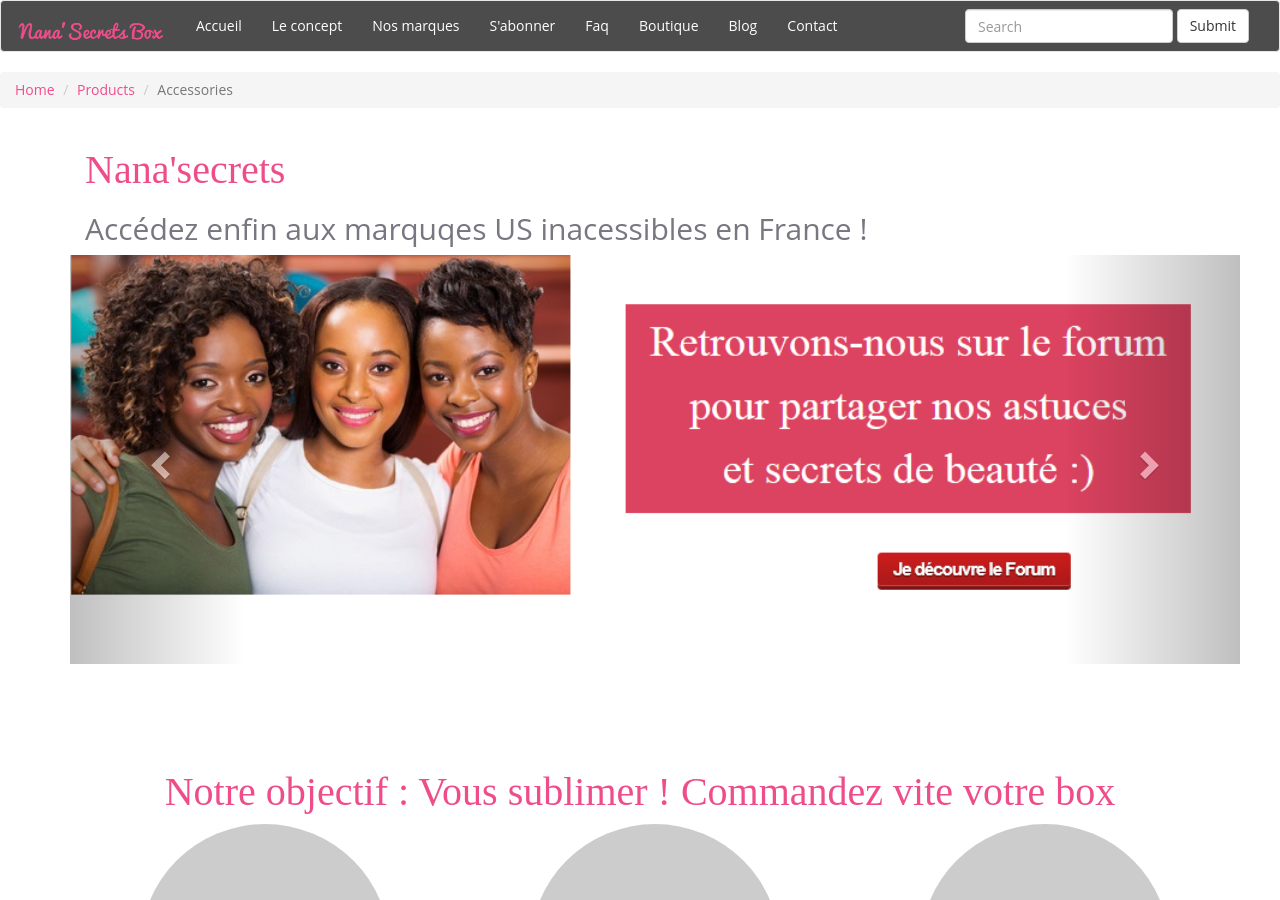
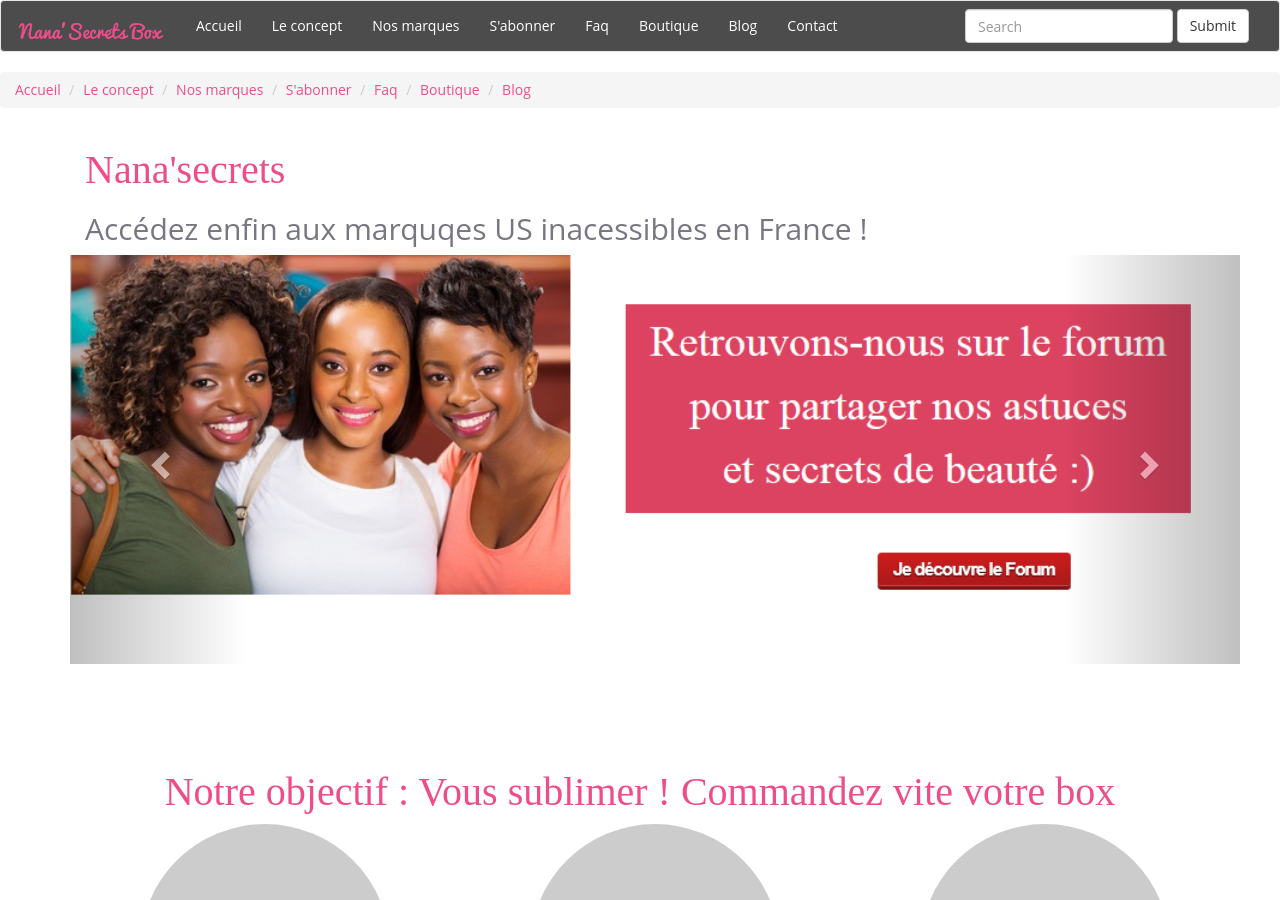
Before and after one commit to cdiomande78/jekyll-nanasecrets, a Jekyll site: the page built from index.html, in a window 1280 px wide and 900 px high. Built offline with Jekyll 4.4.1, drawn with Linux system fonts in a browser that asks for light colours; nearby versions of some CDN libraries.

Commit message:
Motif breadcrumb

```diff
--- a/_layouts/default.html
+++ b/_layouts/default.html
@@ -110,9 +110,13 @@
 </nav>
 
     <ul class="breadcrumb">
-        <li><a href="#">Home</a></li>
-        <li><a href="#">Products</a></li>
-        <li class="active">Accessories</li>
+         <li class="active"><a href="{{ site.baseurl }}/index.html">Accueil</a></li>
+        <li><a href="{{ site.baseurl }}/le-concept.html">Le concept</a></li>
+        <li><a href="{{ site.baseurl }}/nos-marques.html">Nos marques</a></li>
+        <li><a href="{{ site.baseurl }}/s-abonner.html">S'abonner</a></li>
+        <li><a href="{{ site.baseurl }}/faq.html">Faq</a></li>
+        <li><a href="{{ site.baseurl }}/boutique.html">Boutique</a></li>
+        <li><a href="{{ site.baseurl }}/blog/index.html">Blog</a></li>
     </ul>
 
 <div class="container">
```
